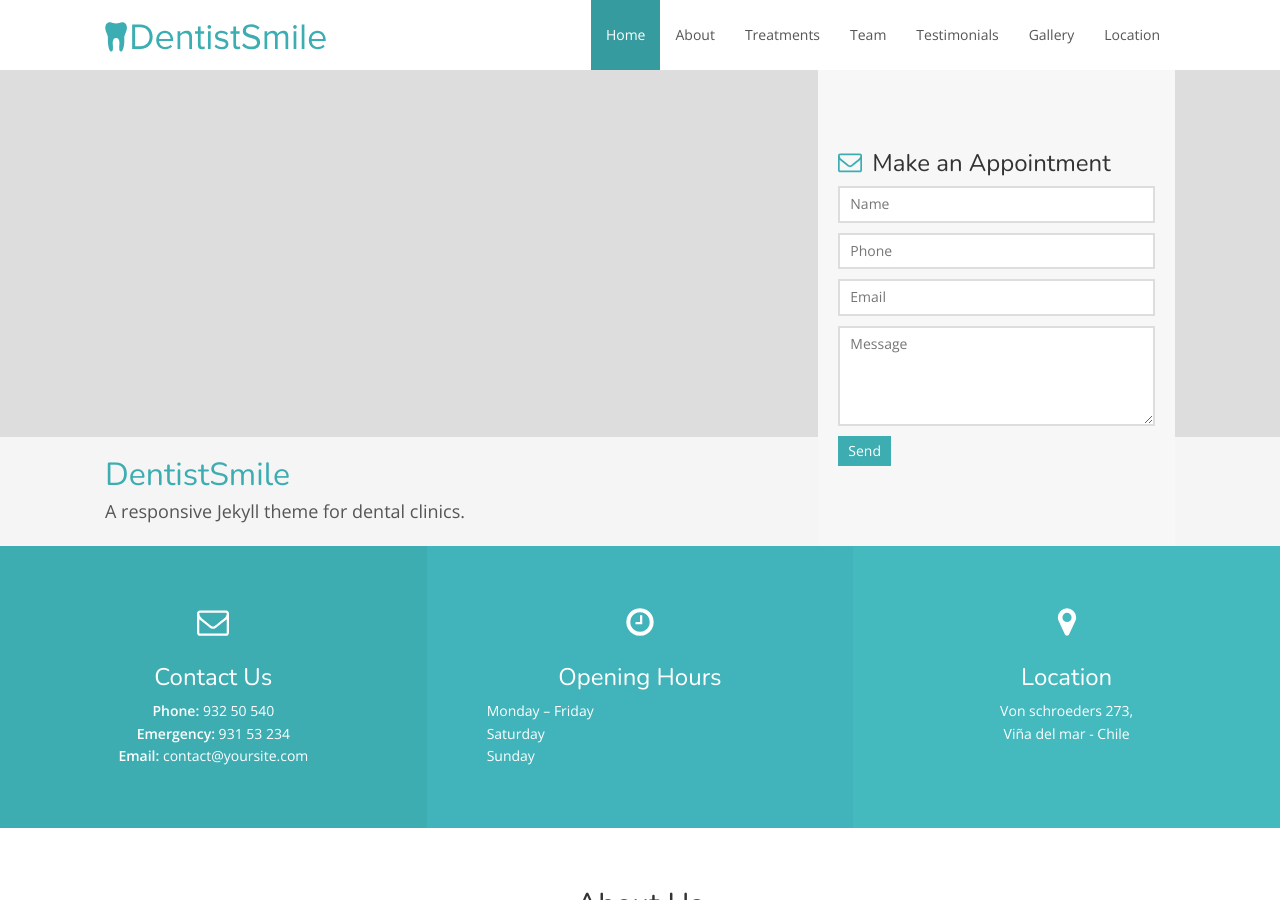
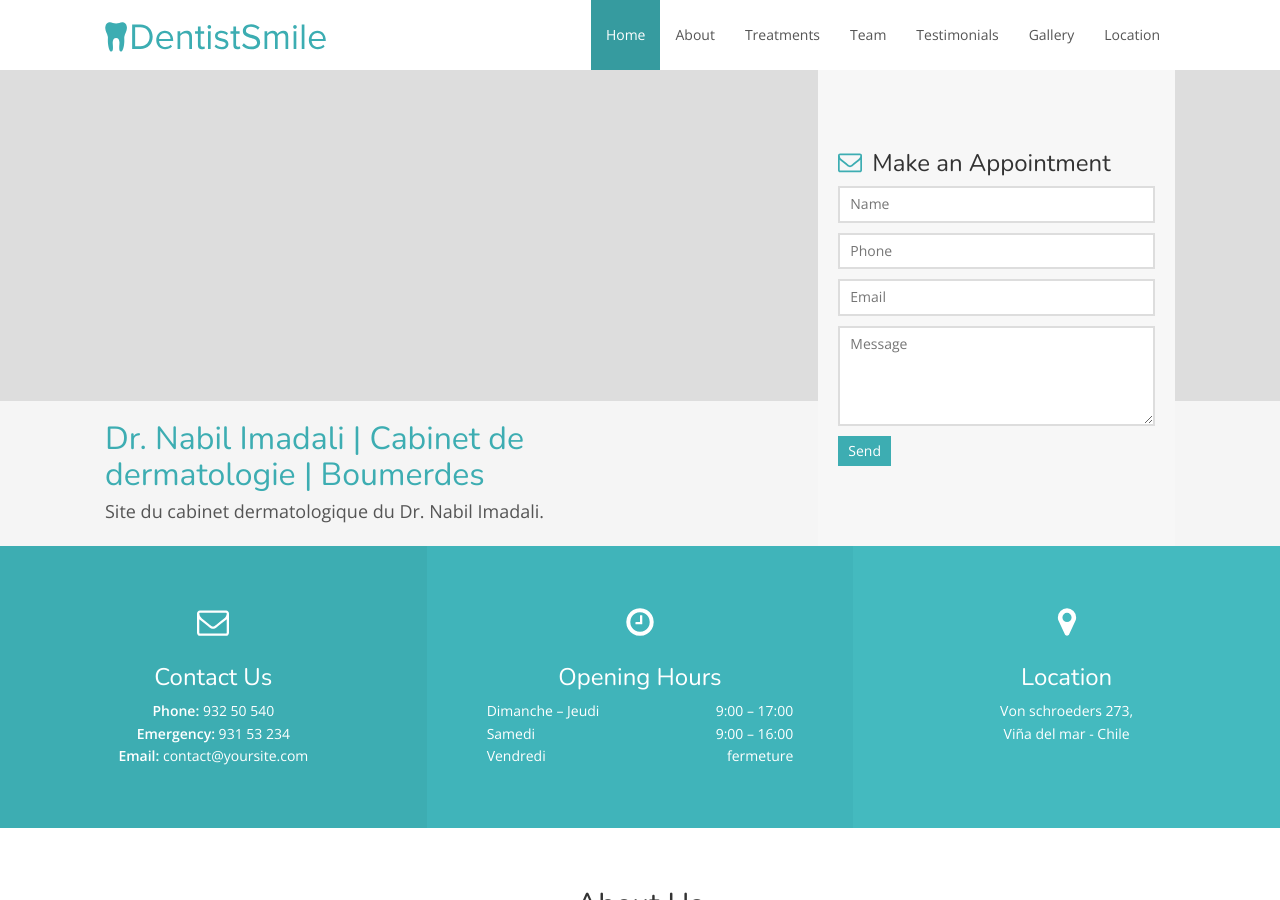
Before and after one commit to nabil-imadali/nabil-imadali.github.io, a Jekyll site: the page built from index.html, in a window 1280 px wide and 900 px high. Built offline with Jekyll 4.4.1, drawn with Linux system fonts in a browser that asks for light colours; nearby versions of some CDN libraries.

Commit message:
changed hours

```diff
--- a/_config.yml
+++ b/_config.yml
@@ -8,8 +8,8 @@ logo_url: svg/min/logo.svg
 # Hero
 hero:
     hero_img: hero.jpg
-    hero_title: DentistSmile
-    hero_description: A responsive Jekyll theme for dental clinics.
+    hero_title: Dr. Nabil Imadali | Cabinet de dermatologie | Boumerdes
+    hero_description: Site du cabinet dermatologique du Dr. Nabil Imadali.
 
 # Contact form
 api_token: # Enter API token here
--- a/index.html
+++ b/index.html
@@ -55,16 +55,16 @@ layout: default
         <table>
             <tbody>
                 <tr>
-                    <td>Monday – Friday</td>
-                    <td>{{ site.monday_friday }}</td>
+                    <td>Dimanche – Jeudi</td>
+                    <td>{{ site.dimanche_jeudi }}</td>
                 </tr>
                 <tr>
-                    <td>Saturday</td>
-                    <td>{{ site.saturday }}</td>
+                    <td>Samedi</td>
+                    <td>{{ site.samedi }}</td>
                 </tr>
                 <tr>
-                    <td>Sunday</td>
-                    <td>{{ site.sunday }}</td>
+                    <td>Vendredi</td>
+                    <td>{{ site.vendredi }}</td>
                 </tr>
             </tbody>
         </table>
```
